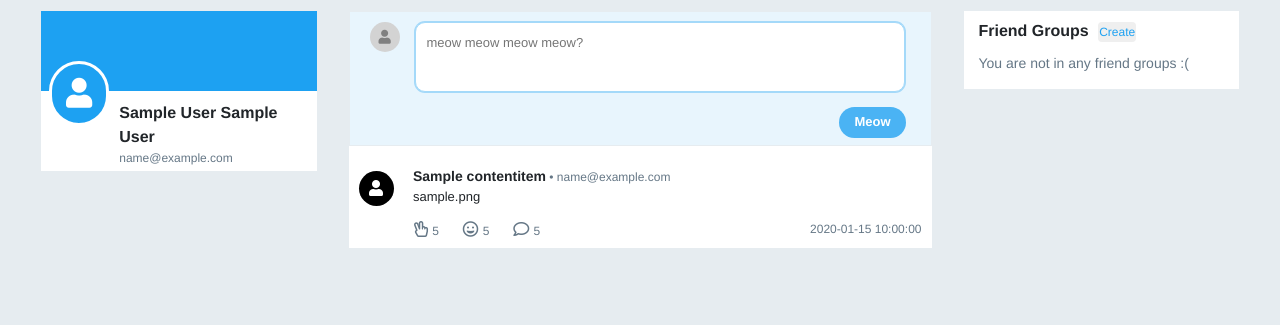
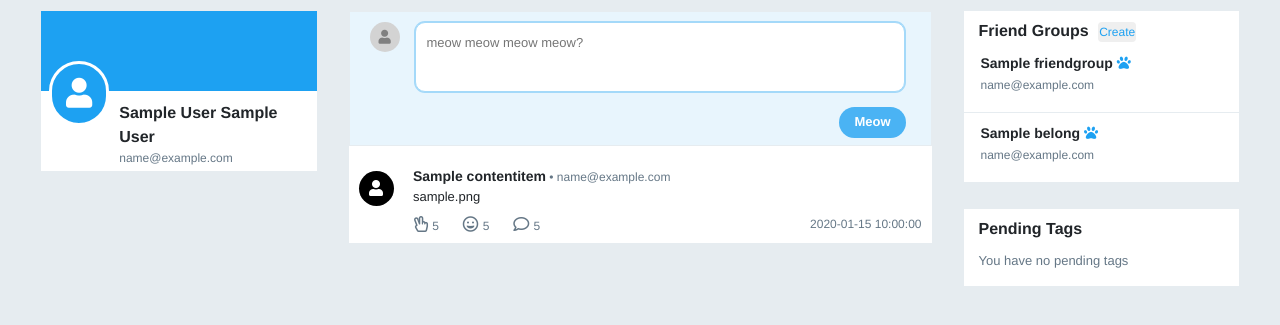
Before and after one commit to svv232/DB_Project, a Flask app: page / in a window 1280 px wide. Shown: the part 40-365 px from the top of the page. Run offline with Flask 2, Linux system fonts and the light colour scheme; the visitor is signed in with stand-in values (Sample User, id 1); tables that the repository leaves empty hold one stand-in row (values such as "Sample post"); some libraries are stand-ins or nearby versions.

Commit message:
Getting all modals to work

```diff
--- a/app.py
+++ b/app.py
@@ -1,9 +1,11 @@
 from flask import Flask, render_template, request, session, url_for, redirect
 from db import login_user, register_user, get_public_content, post_content
 from db import create_friend_group, get_my_content, get_my_friend_groups
+from db import get_content
 from utilities import login_required
 
 import os
+import json
 
 app = Flask(__name__)
 
@@ -78,6 +80,15 @@ def post():
     post = request.form.get('submission-text')
     post_content(email, 'test', post, True)
     return redirect('/')
+
+
+@app.route('/get_post', methods=['POST'])
+@login_required
+def get_post():
+    item_id = request.get_json().get('item_id')
+    _, post = get_content(session['email'], item_id)
+    post['post_time'] = str(post['post_time'])
+    return json.dumps(post)
 
 
 @app.route('/posts')
--- a/static/css/style.css
+++ b/static/css/style.css
@@ -244,7 +244,7 @@ textarea:focus {
 
 .post-footer {
   font-size: 12px;
-  padding: 10px 0 5px 0;
+  padding: 5px 0 5px 0;
 }
 
 .post-actions {
@@ -356,7 +356,7 @@ textarea:focus {
 
 .users-info {
   font-size: 14px;
-  margin-left: -15px;
+  margin-left: 7px;
 }
 
 .users-verified {
@@ -369,6 +369,7 @@ textarea:focus {
 
 .users-tag {
   color: #657786;
+  font-size: 12px;
 }
 
 .submission {
@@ -502,7 +503,7 @@ textarea:focus {
 }
 
 .no-friends {
-  font-size: 14px;
+  font-size: 13px;
   color: #657786;
   padding: 10px 15px 15px 15px;
 }
--- /dev/null
+++ b/static/js/script.js
@@ -0,0 +1,27 @@
+$(function () {
+  $('[data-toggle="popover"]').popover({ trigger: "hover" });
+})
+
+posts = document.getElementsByClassName('post');
+
+Array.from(posts).forEach(function(element) {
+  element.addEventListener('click', function(e) {
+    e.preventDefault();
+    fetch('http://localhost:5000/get_post', {
+      method: 'POST',
+      body: JSON.stringify({item_id: this.getAttribute('post-id')}),
+      headers:{
+        'Content-Type': 'application/json'
+      }
+    }).then(function(response) {
+      return response.json();
+    })
+    .then(function(content) {
+      document.getElementById('postModalEmail').innerHTML = content['email_post']
+      document.getElementById('postModalContent').innerHTML = content['file_path']
+      document.getElementById('postModalName').innerHTML = content['item_name']
+      document.getElementById('postModalDate').innerHTML = content['post_time']
+      $('#postModal').modal('show')
+    });
+  });
+});
--- a/templates/index.html
+++ b/templates/index.html
@@ -71,9 +71,14 @@
         </div>
         {% endif %}
         <ul id="post-container">
+          {% if not posts %}
+            <div class="post-filler">
+              No public posts 😥
+            </div>
+          {% endif %}
           {% for post in posts %}
           <li>
-            <div class="post container-fluid" data-toggle="modal" data-target="#postModal">
+            <div class="post container-fluid" post-id="{{ post['item_id'] }}">
               <div class="row">
                 <div class="col-sm-1">
                   <div class="post-profile"><i class="fas fa-user"></i></div>
@@ -120,30 +125,60 @@
       <div class="neko-card">
         <div id="users-container">
           <h1>Friend Groups</h1>
-          <button type="submit" class="btn friend-btn" data-toggle="modal" data-target="#groupModal">Create</button>
+          <button type="submit" class="btn friend-btn" data-toggle="modal" data-target="#groupCreateModal">Create</button>
           <ul id="users-list">
-            {% if not friends %}
+            {% if not groups %}
               <li>
                 <div class="container-fluid no-friends">
-                  You are not in any friend groups :(
+                  You are not in any friend groups 😥
                 </div>
               </li>
             {% endif %}
-            {% for friend in friends %}
+            {% for group in groups %}
             <li>
-              <div class="users-card container-fluid">
+              <div class="users-card container-fluid" data-toggle="modal" data-target="#groupModal">
                 <div class="row">
-                  <div class="col-sm-3">
-                    <div class="users-profile"><i class="fas fa-user"></i></div>
-                  </div>
-                  <div class="col-sm-8">
+                  <div class="col-sm-12">
                     <div class="users-info">
-                      <span class="users-user">{{ user.name }}</span>
-                      {% if user.verified %}
+                      <span class="users-user">{{ group.fg_name }}</span>
+                      {% if group.owner_email == email %}
                         <span class="users-verified"><i class="fas fa-paw"></i></span>
                       {% endif %}
                       <br>
-                      <span class="users-tag">@{{ user.username }}</span>
+                      <span class="users-tag">{{ group.owner_email }}</span>
+                    </div>
+                  </div>
+                </div>
+              </div>
+            </li>
+            {% endfor %}
+          </ul>
+        </div>
+      </div>
+      <br>
+      <div class="neko-card">
+        <div id="users-container">
+          <h1>Pending Tags</h1>
+          <ul id="users-list">
+            {% if not tags %}
+              <li>
+                <div class="container-fluid no-friends">
+                  You have no pending tags
+                </div>
+              </li>
+            {% endif %}
+            {% for tag in tags %}
+            <li>
+              <div class="users-card container-fluid" data-toggle="modal" data-target="#groupModal">
+                <div class="row">
+                  <div class="col-sm-12">
+                    <div class="users-info">
+                      <span class="users-user">{{ group.fg_name }}</span>
+                      {% if group.owner_email == email %}
+                        <span class="users-verified"><i class="fas fa-paw"></i></span>
+                      {% endif %}
+                      <br>
+                      <span class="users-tag">{{ group.owner_email }}</span>
                     </div>
                   </div>
                 </div>
@@ -170,14 +205,14 @@
               </div>
               <div class="col-sm-11">
                 <div class="post-info">
-                  <p class="post-user">user</p>
-                  <p class="post-tag">email</p>
+                  <p id="postModalName" class="post-user">user</p>
+                  <p id="postModalEmail" class="post-tag">email</p>
                 </div>
               </div>
             </div>
             <div class="row">
               <div class="col-sm-12">
-                <div class="post-content">
+                <div id="postModalContent" class="post-content">
                   content
                 </div>
               </div>
@@ -185,7 +220,9 @@
             <div class="row">
               <div class="col-sm-12">
                 <div class="post-tagged">
-
+                  <span class="bold">5 <span>Tags</span></span>
+                  <span class="space"></span>
+                  <span class="bold">5 <span>Likes</span></span>
                 </div>
               </div>
             </div>
@@ -199,19 +236,40 @@
                     <button type="button" class="btn" data-container="body" data-toggle="popover" data-placement="top" data-content="Comment"><i class="far fa-comment"></i> <span class="post-action-count">5</span></button>
                   </div>
                   {% endif %}
-                  <span class="post-time">time</span>
-                </div>
-                <div class="post-comment">
-
+                  <span id="postModalDate" class="post-time">time</span>
                 </div>
               </div>
+            </div>
+          </div>
+        </div>
+        <div class="container-fluid">
+          <div class="row">
+            <ul class="post-comments">
+              <li>
+                <div class="post-info">
+                  <span class="post-user">Full Name</span><span class="post-tag"> • </span><span class="post-tag"> EMAIL </span>
+                </div>
+                <p>
+                  Lorem ipsum dolor sit amet, consectetur adipisicing elit, sed do eiusmod tempor incididunt ut labore et dolore magna aliqua. Ut enim ad minim veniam, quis nostrud exercitation ullamco laboris nisi ut aliquip ex ea commodo consequat.
+                </p>
+              </li>
+            </ul>
+          </div>
+        </div>
+        <div class="container-fluid post-comment">
+          <div class="row">
+            <div class="col-sm-12">
+              <textarea placeholder="Comment" class="comment-text" name="comment" form="comment-form"></textarea>
+              <form id="comment-form" action="post" method="POST">
+                <button type="submit" class="meow btn comment-button">Meow</button>
+              </form>
             </div>
           </div>
         </div>
       </div>
     </div>
   </div>
-  <div class="modal fade" id="groupModal" tabindex="-1" role="dialog" aria-hidden="true">
+  <div class="modal fade" id="groupCreateModal" tabindex="-1" role="dialog" aria-hidden="true">
     <div class="modal-dialog" role="document">
       <div class="modal-content">
         <div class="modal-body">
@@ -238,47 +296,47 @@
       </div>
     </div>
   </div>
+  <div class="modal fade" id="groupModal" tabindex="-1" role="dialog" aria-hidden="true">
+    <div class="modal-dialog" role="document">
+      <div class="modal-content">
+        <div class="modal-body">
+          <div class="container-fluid friend-container">
+            <div class="row">
+              <div class="col-sm-12">
+                <button type="button" class="close" data-dismiss="modal" aria-label="Close">
+                  <span aria-hidden="true">&times;</span>
+                </button>
+                <h1 class="friend-header">Friend Group Name <span class="users-verified"><i class="fas fa-paw"></i></span></h1>
+                <span class="friend-owner">owner_email</span>
+                <p>Lorem ipsum dolor sit amet, consectetur adipisicing elit, sed do eiusmod tempor incididunt ut labore et dolore magna aliqua. Ut enim ad minim veniam, quis nostrud exercitation ullamco laboris nisi ut aliquip ex ea commodo consequat. Duis aute irure dolor in reprehenderit in voluptate velit esse cillum dolore eu fugiat nulla pariatur. Excepteur sint occaecat cupidatat non proident, sunt in culpa qui officia deserunt mollit anim id est laborum.</p>
+
+                <h2>Members</h2>
+                <ul>
+                  <li>Member</li>
+                  <li>Member</li>
+                </ul>
+                <h2>Add a Member</h2>
+                <form method="POST" action="group/add">
+                  <div class="form-group">
+                    <div class="input-group">
+        	            <input type="text" class="form-control" id="fname" placeholder="First Name" name="fname">
+        							<input type="text" class="form-control" id="lname" placeholder="Last Name" name="lname">
+        	          </div>
+                  </div>
+        					<div class="login-buttons">
+        	          <button type="submit" class="btn meow">Add</button>
+        					</div>
+                </form>
+              </div>
+            </div>
+          </div>
+        </div>
+      </div>
+    </div>
+  </div>
 </div>
 {% endblock %}
 
 {% block script %}
-<script>
-  $(function () {
-    $('[data-toggle="popover"]').popover({ trigger: "hover" });
-  })
-</script>
-<!-- <script>
-  document.getElementById("submit-form").addEventListener('submit', function(e) {
-    e.preventDefault();
-    var text = document.getElementById("submit-text").value;
-		console.log('hi');
-    if (text.length > 280) {
-      alert("Posts cannot be longer than 280 characters");
-      return;
-    }
-
-    if (text.length == 0) {
-      return;
-    }
-
-    this.submit();
-  });
-
-  document.getElementById("submit-form-modal").addEventListener('submit', function(e) {
-    e.preventDefault();
-    var text = document.getElementById("submit-text-modal").value;
-    if (text.length > 280){
-      alert("Posts cannot be longer than 280 characters");
-      return;
-    }
-
-    if (text.length == 0) {
-      return;
-    }
-
-    this.submit();
-  });
-
-</script> -->
-
+<script src={{ url_for('static', filename='js/script.js') }}></script>
 {% endblock %}
```
Also changed, not shown: other parts of static/css/style.css (+108 -1 lines), db.py (+36 -20 lines).
